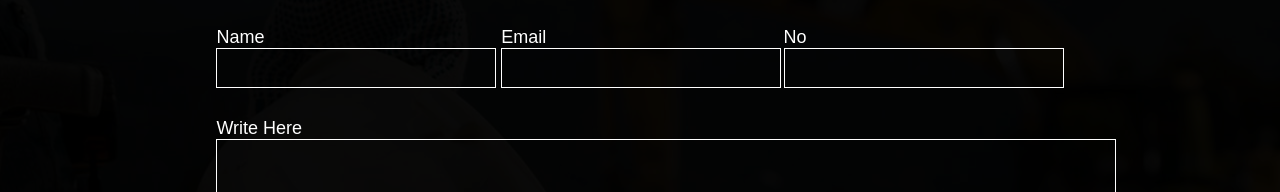
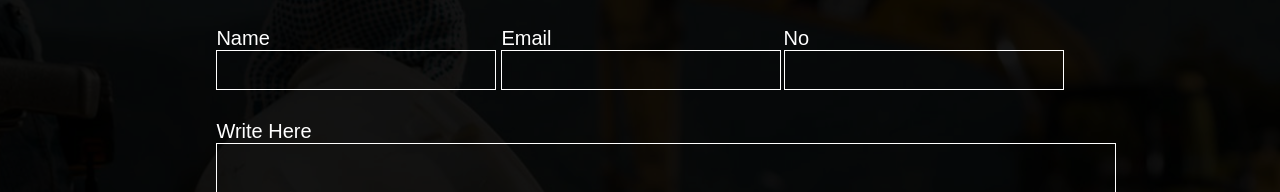
Before and after one commit to ammarshaikh22/Darma-work-new, a plain HTML site: page contact.html in a window 1280 px wide. Shown: the part 286-478 px from the top of the page. Drawn offline with Linux system fonts and the light colour scheme; a web font is replaced by a local one.

Commit message:
Update style.css

```diff
--- a/css/style.css
+++ b/css/style.css
@@ -910,7 +910,7 @@ conatct Section Start
     top: 0;
     left: 0;
     right: 0;
-    background-color: rgba(0, 0, 0, 0.9);
+    background-color: rgba(0, 0, 0, 0.8);
 }
 .conatct .container{
     max-width: 84%;
@@ -939,10 +939,10 @@ conatct Section Start
     background: transparent;
     border: 1px solid var(--white);
     color: var(--white);
-    font-size: 18px;
+    font-size: 20px;
 }
 .conatct .form label{
-    font-size: 18px;
+    font-size: 20px;
     color: var(--white);
 }
 .conatct .form textarea{
```
